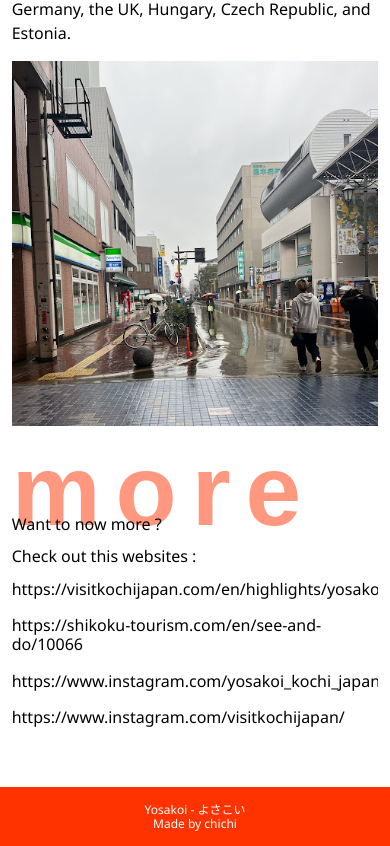
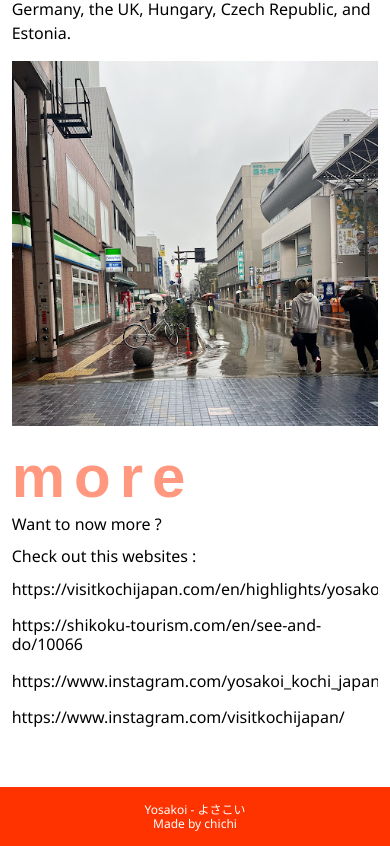
Before and after one commit to ChichiCuello/yosakoi-website, a plain HTML site: page index.html in a window 390 px wide. Shown: the part 5084-5930 px from the top of the page. Drawn offline with Linux system fonts and the light colour scheme; some packages are replaced by stand-ins of ours.

Commit message:
changed more font-size

```diff
--- a/css/styles.css
+++ b/css/styles.css
@@ -331,6 +331,9 @@ padding: 120px 0 60px 0;
     color: hsl(12, 100%, 50%);
 }
 @media screen and (max-width: 768px) {
+    #more::before{
+        font-size: 60px;
+    }
     #more .text{
         line-height: 16px;
     }
```
